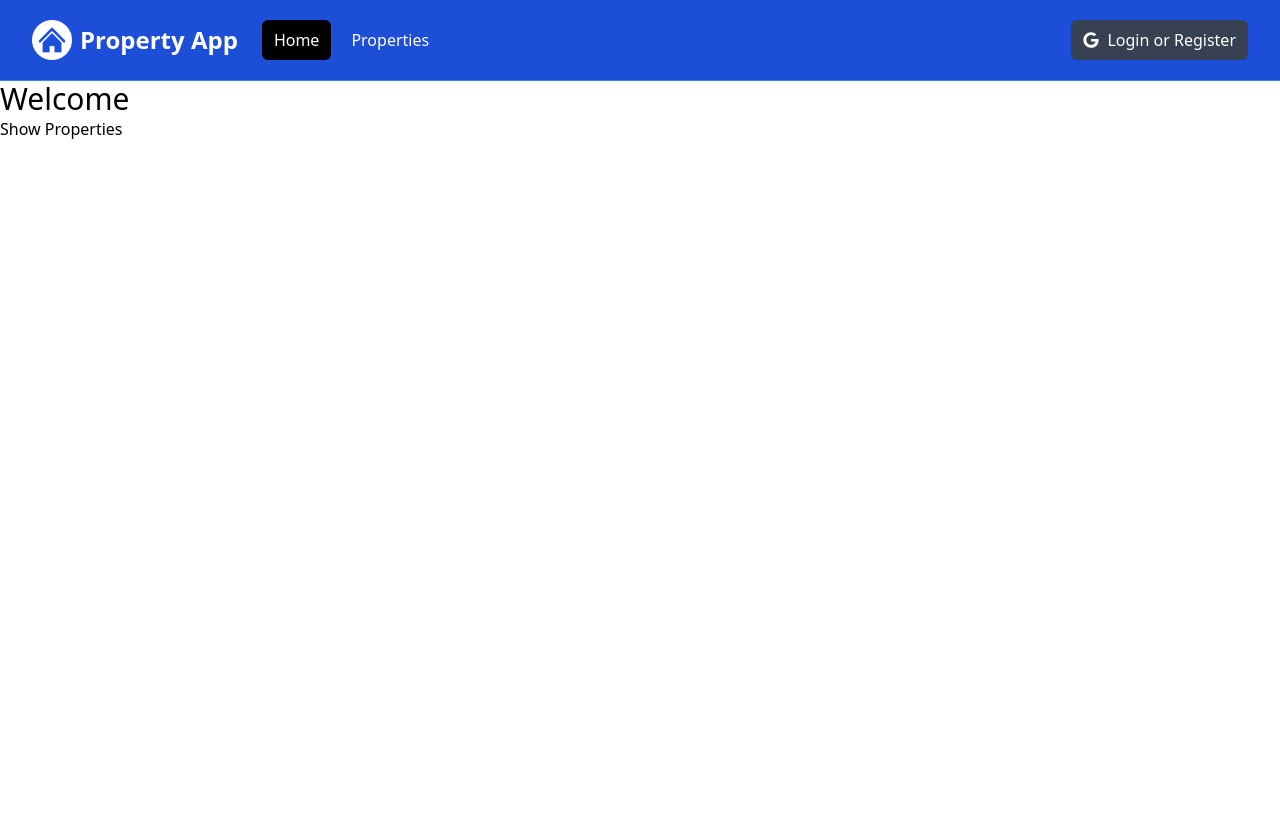
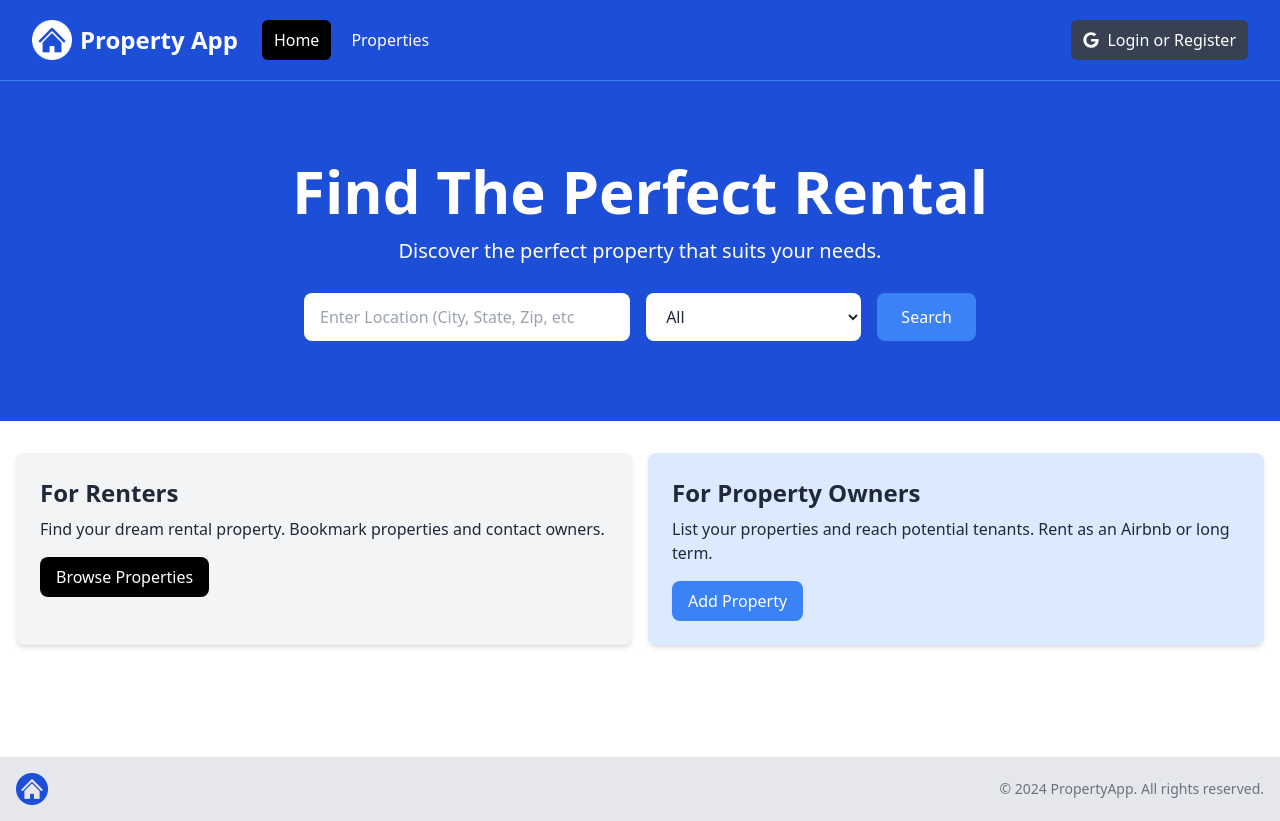
Before and after one commit to m-murtaza75/property-app-nextjs, a Next.js app: page / in a window 1280 px wide. Before the commit the page ends 800 px from the top, so only its background shows below. Built offline with nearby package versions, Linux system fonts and the light colour scheme.

Commit message:
adding footer and components for home page

```diff
--- a/app/layout.jsx
+++ b/app/layout.jsx
@@ -1,5 +1,6 @@
 import React from 'react'
 import Navbar from '@/components/Navbar'
+import Footer from '@/components/Footer'
 import '@/assets/styles/globals.css'
 
 export const metadata = {
@@ -16,6 +17,7 @@
         <main>
             {children}
         </main>
+        <Footer />
     </body>
     </html>
   )
--- a/app/page.jsx
+++ b/app/page.jsx
@@ -1,12 +1,13 @@
 import React from 'react'
-import Link from 'next/link'
+import Hero from '@/components/Hero'
+import InfoBoxes from '@/components/InfoBoxes'
 
 const HomePage = () => {
   return (
-    <div>
-        <h1 className='text-3xl'>Welcome</h1>
-        <Link href='/properties'>Show Properties</Link>
-    </div>
+    <>
+      <Hero />
+      <InfoBoxes />
+    </>
   )
 }
 
--- /dev/null
+++ b/components/Footer.jsx
@@ -0,0 +1,26 @@
+import React from 'react'
+import Image from 'next/image'
+import Link from 'next/link'
+import logo from '@/assets/images/logo.png'
+
+const Footer = () => {
+    const currentYear = new Date().getFullYear();
+    return (
+        <footer className="bg-gray-200 py-4 mt-24">
+        <div
+            className="container mx-auto flex flex-col md:flex-row items-center justify-between px-4"
+        >
+            <div className="mb-4 md:mb-0">
+            <Image src={logo} alt="Logo" className="h-8 w-auto" />
+            </div>
+            <div>
+            <p className="text-sm text-gray-500 mt-2 md:mt-0">
+                &copy; {currentYear} PropertyApp. All rights reserved.
+            </p>
+            </div>
+        </div>
+        </footer>
+    )
+}
+
+export default Footer
--- /dev/null
+++ b/components/Hero.jsx
@@ -0,0 +1,60 @@
+import React from 'react'
+
+const Hero = () => {
+  return (
+    <section className="bg-blue-700 py-20 mb-4">
+      <div
+        className="max-w-7xl mx-auto px-4 sm:px-6 lg:px-8 flex flex-col items-center"
+      >
+        <div className="text-center">
+          <h1
+            className="text-4xl font-extrabold text-white sm:text-5xl md:text-6xl"
+          >
+            Find The Perfect Rental
+          </h1>
+          <p className="my-4 text-xl text-white">
+            Discover the perfect property that suits your needs.
+          </p>
+        </div>
+        <form
+          className="mt-3 mx-auto max-w-2xl w-full flex flex-col md:flex-row items-center"
+        >
+          <div className="w-full md:w-3/5 md:pr-2 mb-4 md:mb-0">
+            <label htmlFor="location" className="sr-only">Location</label>
+            <input
+              type="text"
+              id="location"
+              placeholder="Enter Location (City, State, Zip, etc"
+              className="w-full px-4 py-3 rounded-lg bg-white text-gray-800 focus:outline-none focus:ring focus:ring-blue-500"
+            />
+          </div>
+          <div className="w-full md:w-2/5 md:pl-2">
+            <label htmlFor="property-type" className="sr-only">Property Type</label>
+            <select
+              id="property-type"
+              className="w-full px-4 py-3 rounded-lg bg-white text-gray-800 focus:outline-none focus:ring focus:ring-blue-500"
+            >
+              <option value="All">All</option>
+              <option value="Apartment">Apartment</option>
+              <option value="Studio">Studio</option>
+              <option value="Condo">Condo</option>
+              <option value="House">House</option>
+              <option value="Cabin Or Cottage">Cabin or Cottage</option>
+              <option value="Loft">Loft</option>
+              <option value="Room">Room</option>
+              <option value="Other">Other</option>
+            </select>
+          </div>
+          <button
+            type="submit"
+            className="md:ml-4 mt-4 md:mt-0 w-full md:w-auto px-6 py-3 rounded-lg bg-blue-500 text-white hover:bg-blue-600 focus:outline-none focus:ring focus:ring-blue-500"
+          >
+            Search
+          </button>
+        </form>
+      </div>
+    </section>
+  )
+}
+
+export default Hero
--- /dev/null
+++ b/components/InfoBox.jsx
@@ -0,0 +1,26 @@
+import React from 'react'
+
+const InfoBox = ({
+    heading,
+    backgroundColor = 'bg-gray-100',
+    textColor = 'text-gray-800',
+    buttonInfo,
+    children
+}) => {
+  return (
+    <div className={`${backgroundColor} p-6 rounded-lg shadow-md`}>
+    <h2 className={`${textColor} text-2xl font-bold`}>{ heading }</h2>
+    <p className={`${textColor} mt-2 mb-4`}>
+      { children }
+    </p>
+    <a
+      href={buttonInfo.link}
+      className={`inline-block ${buttonInfo.backgroundColor} text-white rounded-lg px-4 py-2 hover:opacity-80`}
+    >
+      {buttonInfo.text}
+    </a>
+  </div>
+  )
+}
+
+export default InfoBox
--- /dev/null
+++ b/components/InfoBoxes.jsx
@@ -0,0 +1,39 @@
+import React from 'react'
+import InfoBox from './InfoBox'
+
+const InfoBoxes = () => {
+    const rentersInfoText = 'Find your dream rental property. Bookmark properties and contact owners.';
+    const propertyOwnersInfoText = 'List your properties and reach potential tenants. Rent as an Airbnb or long term.';
+  return (
+    <section>
+      <div className="container-xl lg:container m-auto">
+        <div className="grid grid-cols-1 md:grid-cols-2 gap-4 p-4 rounded-lg">
+            <InfoBox
+                heading='For Renters'
+                backgroundColor='bg-gray-100'
+                buttonInfo={{
+                    text: 'Browse Properties',
+                    link: '/properties',
+                    backgroundColor: 'bg-black'
+                }}
+            >
+                {rentersInfoText}
+            </InfoBox>
+            <InfoBox
+                heading='For Property Owners'
+                backgroundColor='bg-blue-100'
+                buttonInfo={{
+                    text: 'Add Property',
+                    link: '/properties/add',
+                    backgroundColor: 'bg-blue-500'
+                }}
+            >
+                {propertyOwnersInfoText}
+            </InfoBox>
+        </div>
+      </div>
+    </section>
+  )
+}
+
+export default InfoBoxes
```
